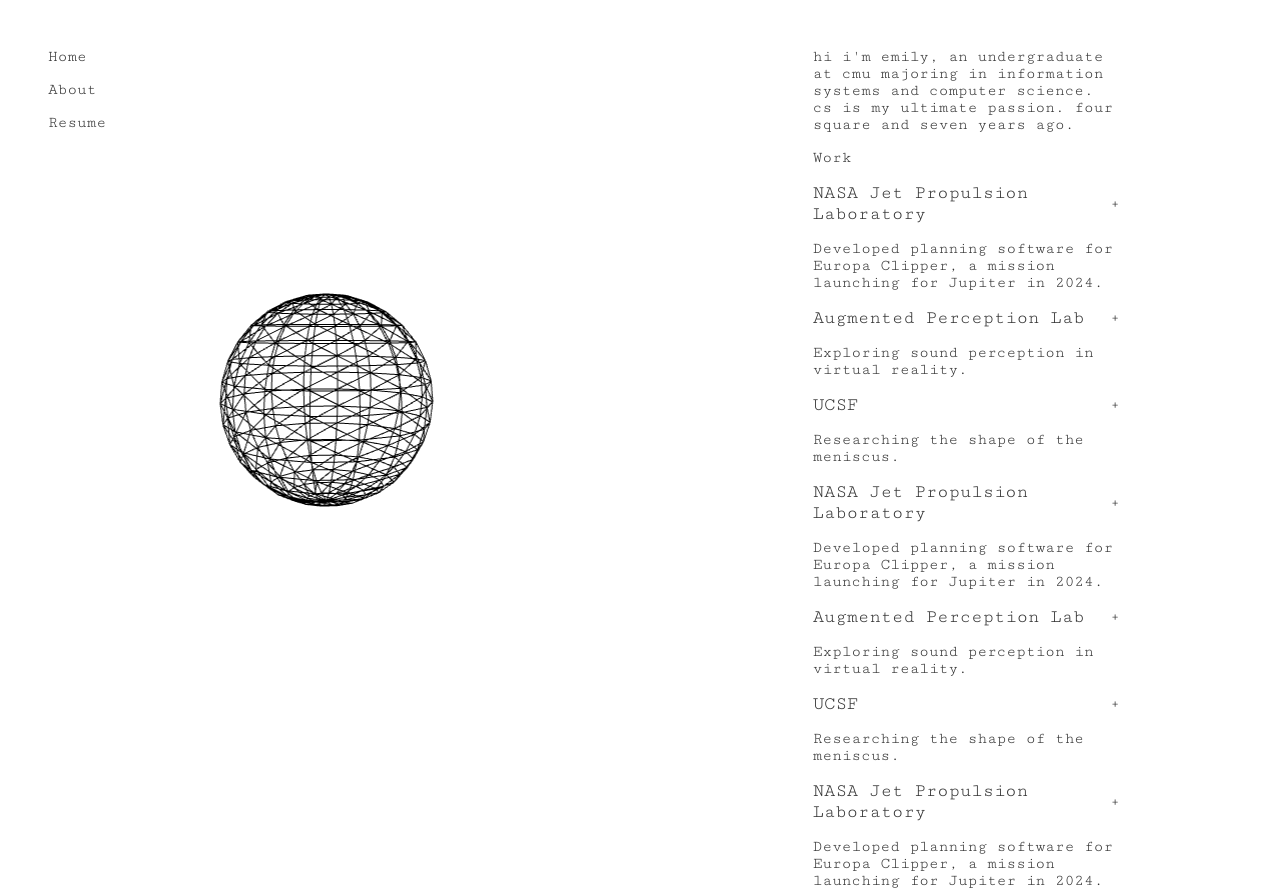
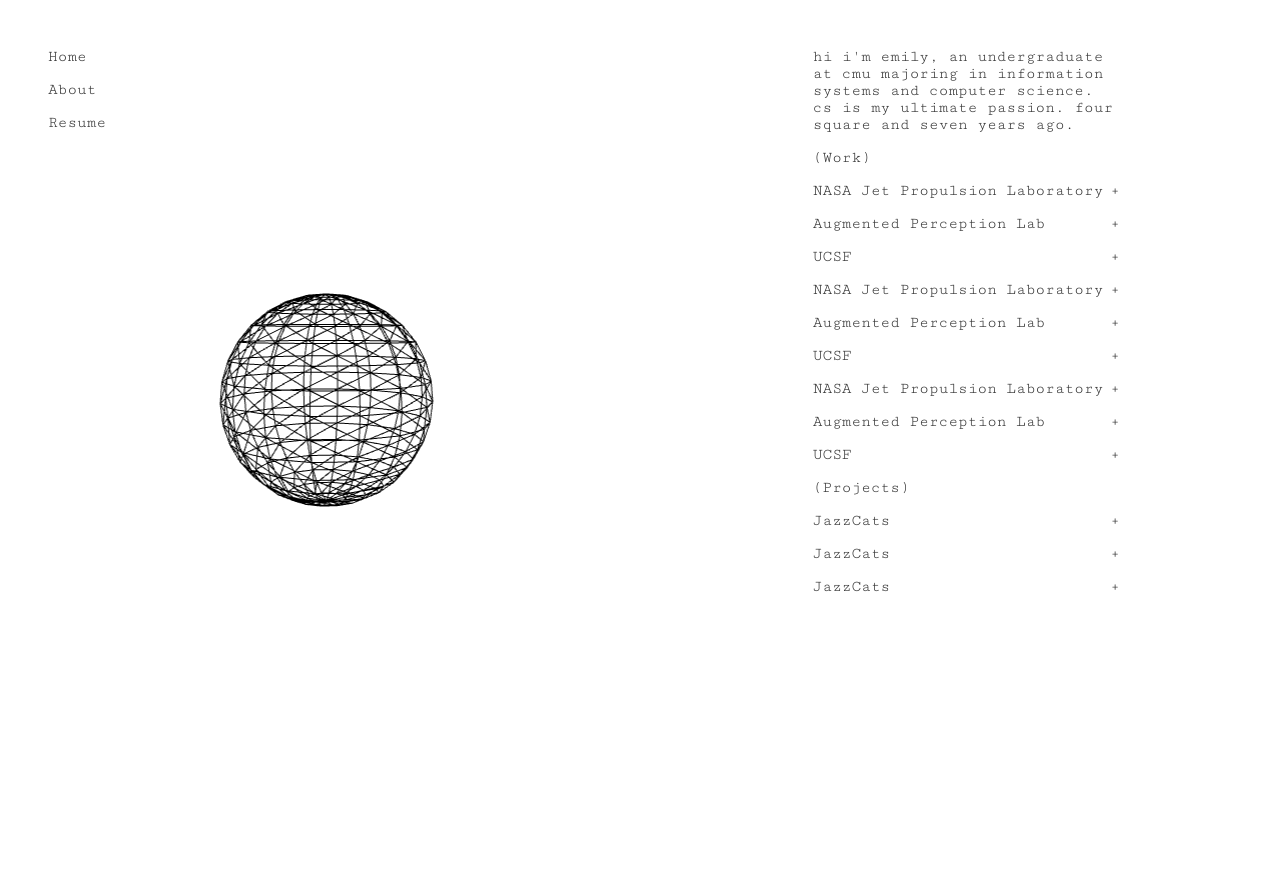
Before and after one commit to emiilyxie/emilyfmv3, a Next.js app: page / in a window 1280 px wide. Built offline with nearby package versions, Linux system fonts and the light colour scheme.

Commit message:
add expand button to each project item

```diff
--- a/app/globals.css
+++ b/app/globals.css
@@ -28,5 +28,13 @@
 a {
   text-decoration: none;
   color: var(--primary);
+}
 
+button {
+  font-family: inherit;
+  font-size: inherit;
+  color: inherit;
+  background: none;
+  border: none;
+  cursor: pointer;
 }
--- a/components/projects.module.css
+++ b/components/projects.module.css
@@ -1,9 +1,12 @@
 .projectHeading {
-  font-size: 1em;
   margin-bottom: 1em;
   display: flex;
   justify-content: space-between;
   align-items: center;
+}
+
+.projectHeadingText {
+  font-size: 1em;
 }
 
 .projectDescription {
--- a/components/projects.tsx
+++ b/components/projects.tsx
@@ -1,3 +1,4 @@
+import { useState } from 'react'
 import styles from './projects.module.css'
 
 export type ProjectType = {
@@ -6,14 +7,23 @@
 };
 
 export function ProjectItem(props: { project: ProjectType }) {
+
+  const [isExpanded, setIsExpanded] = useState(false)
+
+  let toggleExpanded = () => {
+    setIsExpanded(!isExpanded)
+  }
+
   return (
     <div>
       <div className={styles.projectHeading}>
         {/* TODO: get out of className hell */}
         <h3 className={styles.projectHeadingText}>{props.project.title}</h3>
-        <span className={styles.projectHeadingButton}>+</span>
+        <button onClick={toggleExpanded} className={styles.projectHeadingButton}>{isExpanded ? "-" : "+"}</button>
       </div>
+      {isExpanded &&
       <p className={styles.projectDescription}>{props.project.description}</p>
+      }
     </div>
   )
 }
@@ -22,7 +32,7 @@
   return (
     <div>
       <div>
-        <h2 className={styles.projectSectionHeader}>{props.title}</h2>
+        <h2 className={styles.projectSectionHeader}>{`(${props.title})`}</h2>
       </div>
 
       {props.projects.map((project) => (
```
